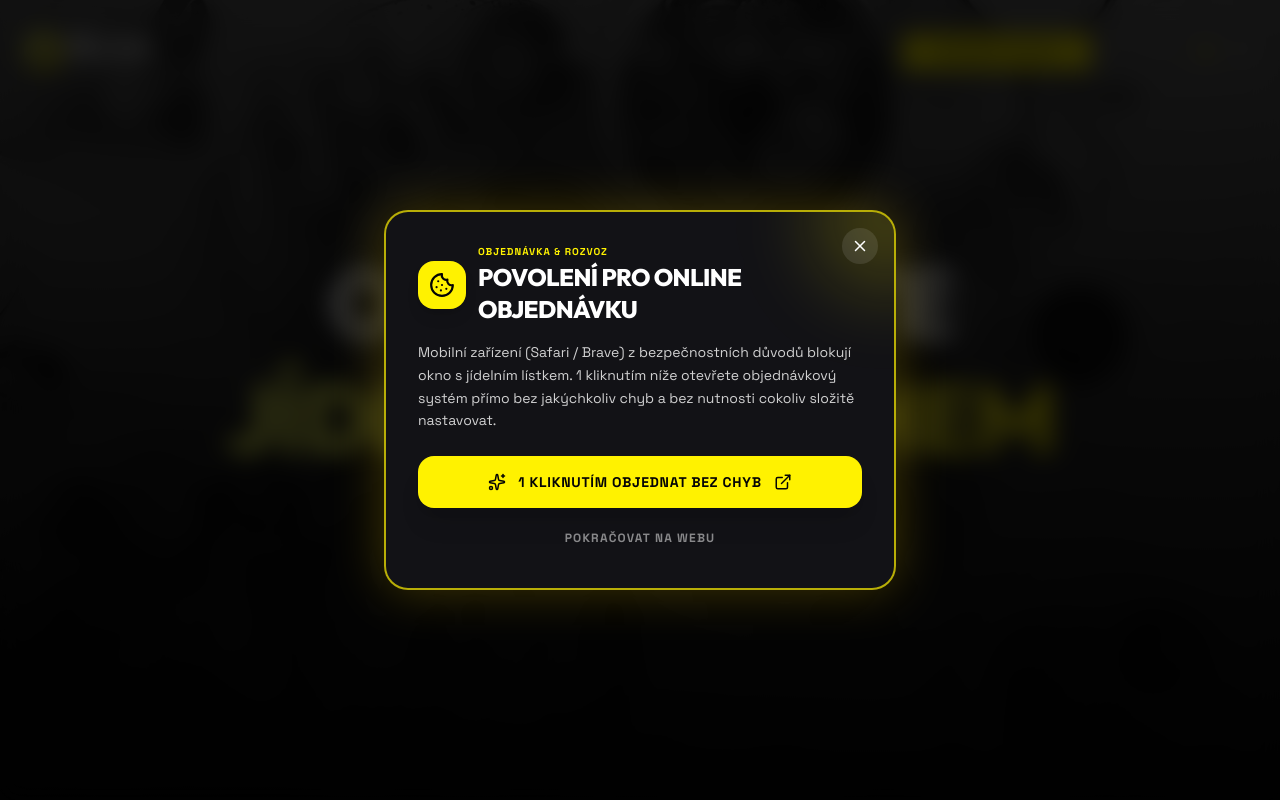
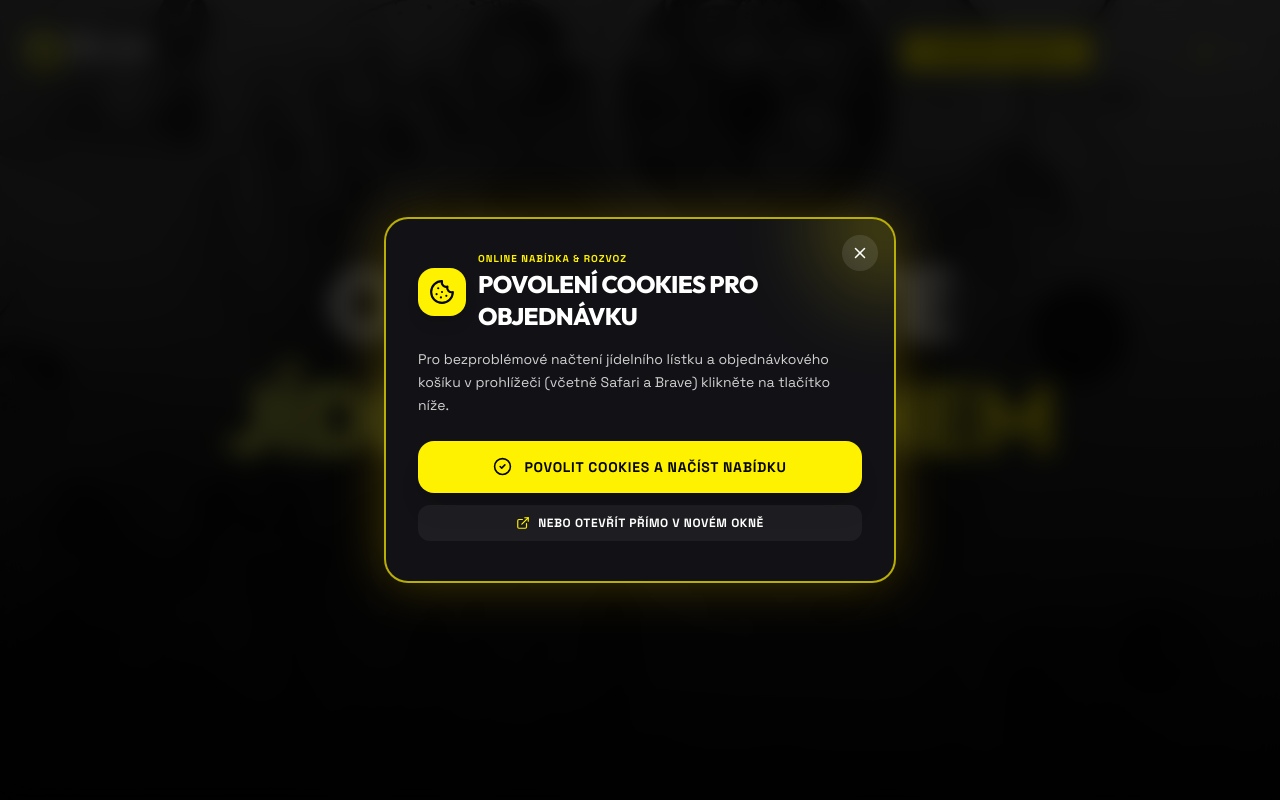
Before and after one commit to GRAFIQAgency/nu86, a React (Vite) app: page / in a window 1280 px wide. Shown: the top 800 px of the page. Built offline with nearby package versions, Linux system fonts and the light colour scheme.

Commit message:
refactor: improve cookie consent and iframe access
Streamline the consent flow by removing legacy notice components and implementing the Storage Access API to ensure iKelp iframes load correctly across browsers. Persistent consent is now managed via localStorage to reduce user friction.

```diff
--- a/src/App.tsx
+++ b/src/App.tsx
@@ -501,32 +501,6 @@ const IKelpDeliverySection = ({
             : "Order from our menu online for direct delivery or personal takeout pickup."}
         </p>
 
-        {/* Action bar for mobile / cookie warning bypass */}
-        <div className="mb-6 flex flex-wrap items-center justify-center gap-3">
-          <button
-            onClick={onNavigateToRezervace}
-            className="px-6 py-3 rounded-full bg-nubi-black text-nubi-white hover:bg-nubi-white hover:text-nubi-black text-xs font-black uppercase tracking-widest transition-all duration-300 shadow-lg flex items-center gap-2 cursor-pointer transform hover:-translate-y-0.5"
-          >
-            <Sparkles size={14} className="text-nubi-yellow" />
-            <span>{isCs ? "Otevřít celou stránku /rezervace" : "Open full /rezervace page"}</span>
-          </button>
-
-          <a
-            href="https://czxoxjz.ikelp.com/rozvoz"
-            target="_blank"
-            rel="noopener noreferrer"
-            className="px-6 py-3 rounded-full bg-nubi-white text-nubi-black hover:bg-nubi-black hover:text-nubi-white text-xs font-black uppercase tracking-widest transition-all duration-300 shadow-lg flex items-center gap-2 transform hover:-translate-y-0.5"
-          >
-            <span>{isCs ? "Otevřít přímo v iKelp" : "Open directly in iKelp"}</span>
-            <ExternalLink size={14} />
-          </a>
-        </div>
-
-        {/* Helper Notice for mobile / Brave / Safari */}
-        <div className="text-left w-full">
-          <CookieNotice lang={lang} />
-        </div>
-
         <div className="w-full bg-[#09090B] rounded-2xl overflow-hidden shadow-2xl border border-nubi-black/15">
           <iframe
             src="https://czxoxjz.ikelp.com/rozvoz"
@@ -708,7 +682,6 @@ export default function App() {
         hash === "#rezervace" ||
         hash === "#reservations"
       ) {
-        window.location.replace("https://czxoxjz.ikelp.com/rozvoz");
         return "/rezervace";
       }
     }
@@ -727,7 +700,7 @@ export default function App() {
         hash === "#rezervace" ||
         hash === "#reservations"
       ) {
-        window.location.replace("https://czxoxjz.ikelp.com/rozvoz");
+        setCurrentRoute("/rezervace");
       } else {
         setCurrentRoute("/");
       }
@@ -744,10 +717,6 @@ export default function App() {
   }, []);
 
   const navigateTo = (route: string) => {
-    if (route === "/rezervace" || route.startsWith("/rezervace")) {
-      window.location.href = "https://czxoxjz.ikelp.com/rozvoz";
-      return;
-    }
     setCurrentRoute(route);
     if (typeof window !== "undefined") {
       if (window.location.pathname !== route) {
--- a/src/components/CookieConsentModal.tsx
+++ b/src/components/CookieConsentModal.tsx
@@ -2,7 +2,6 @@ import React, { useState, useEffect } from "react";
 import {
   Cookie,
   ExternalLink,
-  ShieldAlert,
   CheckCircle2,
   X,
   Sparkles,
@@ -23,12 +22,12 @@ export const CookieConsentModal: React.FC<CookieConsentModalProps> = ({
   const directUrl = "https://czxoxjz.ikelp.com/rozvoz";
 
   useEffect(() => {
-    // Show after slight delay when user loads the page if not already dismissed in this session
-    const hasSeen = sessionStorage.getItem("nubi_cookie_modal_dismissed");
-    if (!hasSeen) {
+    // Show after slight delay when user loads the page if not already consented
+    const hasConsented = localStorage.getItem("nubi_cookies_consented") || sessionStorage.getItem("nubi_cookie_modal_dismissed");
+    if (!hasConsented) {
       const timer = setTimeout(() => {
         setIsOpen(true);
-      }, 900);
+      }, 700);
       return () => clearTimeout(timer);
     }
   }, []);
@@ -38,7 +37,36 @@ export const CookieConsentModal: React.FC<CookieConsentModalProps> = ({
     setIsOpen(false);
   };
 
+  const handleEnableAndAccept = async () => {
+    localStorage.setItem("nubi_cookies_consented", "true");
+    sessionStorage.setItem("nubi_cookie_modal_dismissed", "true");
+    setIsOpen(false);
+
+    // Try modern Storage Access API for Safari/Chrome iframe permission
+    try {
+      if (typeof document !== "undefined" && "requestStorageAccess" in document) {
+        await (document as any).requestStorageAccess();
+      }
+    } catch {
+      // Browser may ignore or already handle
+    }
+
+    // Refresh iframes to reload with consented storage access
+    try {
+      const iframes = document.querySelectorAll("iframe");
+      iframes.forEach((frame) => {
+        if (frame.src && frame.src.includes("ikelp.com")) {
+          const currentSrc = frame.src;
+          frame.src = currentSrc;
+        }
+      });
+    } catch {
+      // Ignore
+    }
+  };
+
   const handleOrderDirect1Click = () => {
+    localStorage.setItem("nubi_cookies_consented", "true");
     sessionStorage.setItem("nubi_cookie_modal_dismissed", "true");
     setIsOpen(false);
     if (onOpenDirect) {
@@ -79,10 +107,10 @@ export const CookieConsentModal: React.FC<CookieConsentModalProps> = ({
           </div>
           <div>
             <span className="text-[10px] uppercase font-black tracking-widest text-nubi-yellow block mb-0.5">
-              {isCs ? "Objednávka & Rozvoz" : "Online Ordering"}
+              {isCs ? "Online Nabídka & Rozvoz" : "Online Menu & Delivery"}
             </span>
             <h3 className="text-xl sm:text-2xl font-display font-black uppercase text-nubi-white tracking-tight">
-              {isCs ? "Povolení pro online objednávku" : "Enable Online Ordering"}
+              {isCs ? "Povolení cookies pro objednávku" : "Enable Cookies for Ordering"}
             </h3>
           </div>
         </div>
@@ -90,27 +118,27 @@ export const CookieConsentModal: React.FC<CookieConsentModalProps> = ({
         {/* Description */}
         <p className="text-sm text-nubi-white/80 leading-relaxed mb-6">
           {isCs
-            ? "Mobilní zařízení (Safari / Brave) z bezpečnostních důvodů blokují okno s jídelním lístkem. 1 kliknutím níže otevřete objednávkový systém přímo bez jakýchkoliv chyb a bez nutnosti cokoliv složitě nastavovat."
-            : "Mobile browsers (Safari / Brave) block embedded ordering frames. 1-click below opens the ordering system directly with full access, no errors, and zero complicated settings."}
+            ? "Pro bezproblémové načtení jídelního lístku a objednávkového košíku v prohlížeči (včetně Safari a Brave) klikněte na tlačítko níže."
+            : "To seamlessly load the ordering menu and shopping cart in your browser (including Safari and Brave), click the button below."}
         </p>
 
         {/* Primary 1-Click Action Button */}
         <button
           id="btn-cookie-1click-order"
-          onClick={handleOrderDirect1Click}
+          onClick={handleEnableAndAccept}
           className="w-full py-4 px-6 rounded-2xl bg-nubi-yellow text-nubi-black hover:bg-nubi-white font-black text-sm uppercase tracking-wider flex items-center justify-center gap-3 transition-all duration-300 shadow-xl cursor-pointer transform hover:scale-[1.02] active:scale-[0.98] group mb-3"
         >
-          <Sparkles size={18} className="text-nubi-black" />
-          <span>{isCs ? "1 Kliknutím objednat bez chyb" : "1-Click Order Without Errors"}</span>
-          <ExternalLink size={18} className="transition-transform group-hover:translate-x-0.5" />
+          <CheckCircle2 size={19} className="text-nubi-black" />
+          <span>{isCs ? "Povolit cookies a načíst nabídku" : "Enable cookies & load menu"}</span>
         </button>
 
-        {/* Secondary / Close Button */}
+        {/* Secondary Direct Option */}
         <button
-          onClick={handleClose}
-          className="w-full py-2.5 text-center text-xs font-semibold uppercase tracking-widest text-nubi-white/50 hover:text-nubi-white transition-colors cursor-pointer"
+          onClick={handleOrderDirect1Click}
+          className="w-full py-2.5 px-4 rounded-xl bg-nubi-white/5 hover:bg-nubi-white/10 text-nubi-white text-xs font-bold uppercase tracking-wider flex items-center justify-center gap-2 transition-colors cursor-pointer mb-2"
         >
-          {isCs ? "Pokračovat na webu" : "Continue browsing website"}
+          <ExternalLink size={14} className="text-nubi-yellow" />
+          <span>{isCs ? "Nebo otevřít přímo v novém okně" : "Or open directly in a new tab"}</span>
         </button>
       </div>
     </div>
--- a/src/components/RezervacePage.tsx
+++ b/src/components/RezervacePage.tsx
@@ -106,9 +106,6 @@ export const RezervacePage: React.FC<RezervacePageProps> = ({
           </div>
         </div>
 
-        {/* Mobile / Cookie Notice */}
-        <CookieNotice lang={lang} />
-
         {/* Embedded iKelp Frame */}
         <div className="flex-1 w-full bg-[#09090B] rounded-2xl overflow-hidden shadow-2xl border border-nubi-white/10 min-h-[750px] md:min-h-[850px] relative">
           <iframe
```
